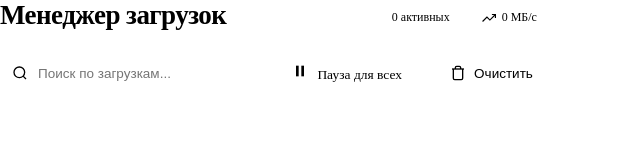
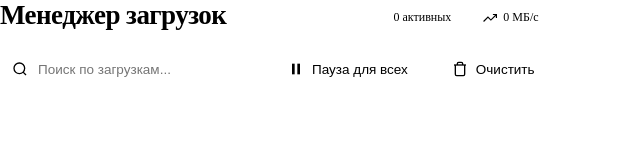
Before and after one commit to whityx/WZMM, an Electron app: page pages/downloads.html in a window 1000 px wide. Shown: the full height of the page, 0-640 px from the left. Drawn offline with Linux system fonts and the light colour scheme; files that its build step writes are made by us from their sources; files whose address does not match are found by name.

Commit message:
update download page layout and structure for improved view

```diff
--- a/pages/downloads.html
+++ b/pages/downloads.html
@@ -22,8 +22,8 @@
                 <input type="text" class="mods-search-input" data-i18n-placeholder="dl_search_ph" placeholder="Поиск по загрузкам...">
             </div>
 
-            <button class="btn-secondary" data-i18n-title="dl_btn_pause_all" title="Поставить все на паузу">
-                <svg width="16" height="16" viewBox="0 0 24 24" fill="currentColor" style="margin-right:6px;"><rect x="6" y="4" width="4" height="16"/><rect x="14" y="4" width="4" height="16"/></svg>
+            <button class="btn-refresh" data-i18n-title="dl_btn_pause_all" title="Поставить все на паузу">
+                <svg width="16" height="16" viewBox="0 0 24 24" fill="currentColor"><rect x="6" y="4" width="4" height="16"/><rect x="14" y="4" width="4" height="16"/></svg>
                 <span data-i18n-text="dl_btn_pause_all">Пауза для всех</span>
             </button>
             <button class="btn-refresh" data-i18n-title="dl_btn_clear" title="Очистить список завершенных">
```
